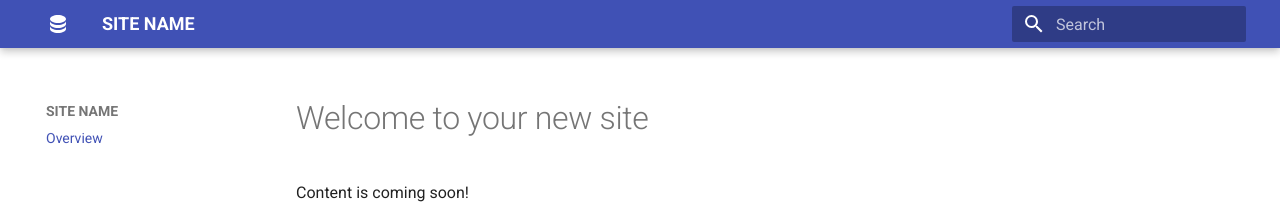
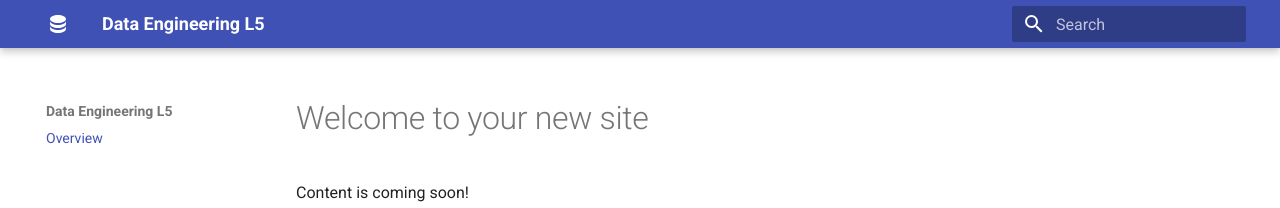
Before and after one commit to qaalabs/fabric, an MkDocs documentation site: the page built from docs/index.md, in a window 1280 px wide. Shown: the top 208 px of the page. Built offline with MkDocs 1.6.1 and Material for MkDocs 9.7.7, drawn with Linux system fonts in a browser that asks for light colours.

Commit message:
Update mkdocs.yml

```diff
--- a/mkdocs.yml
+++ b/mkdocs.yml
@@ -1,5 +1,5 @@
 # Site name
-site_name: SITE NAME
+site_name: Data Engineering L5
 dev_addr: '0.0.0.0:8000'
 
 # Navigation menu
```
